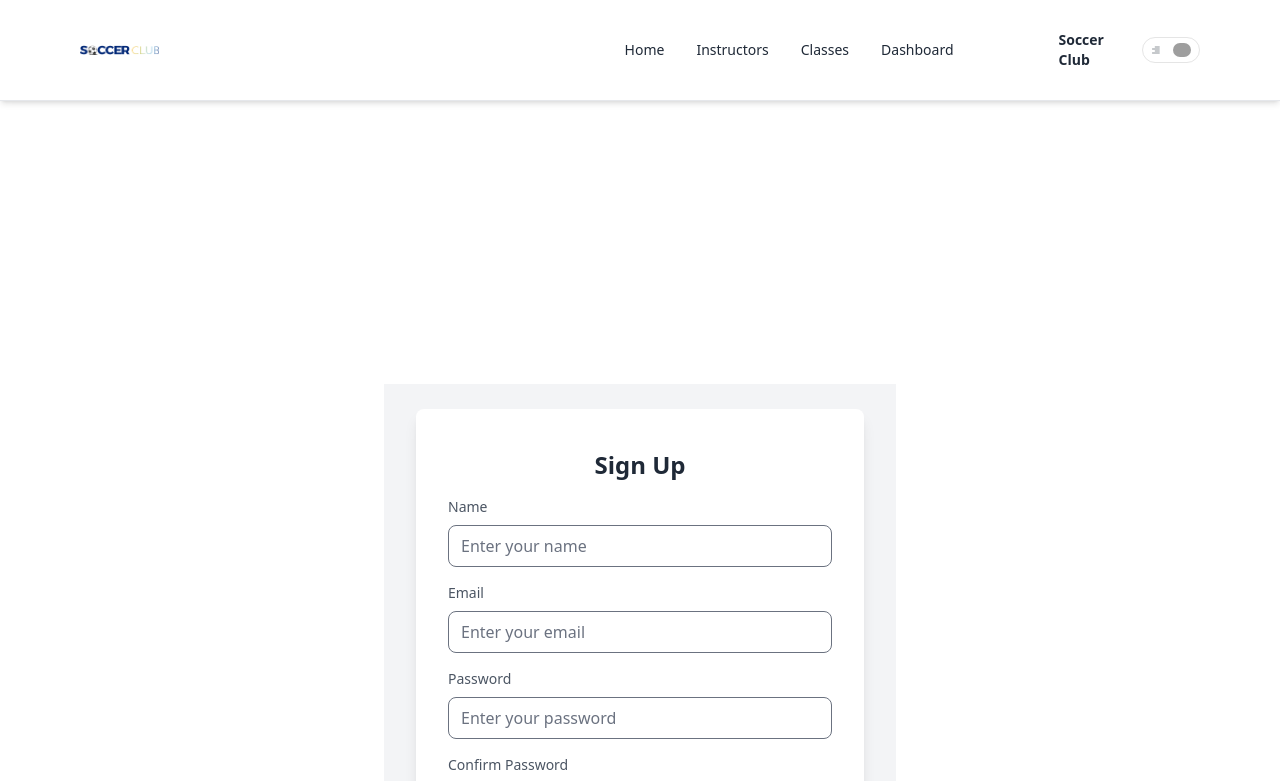
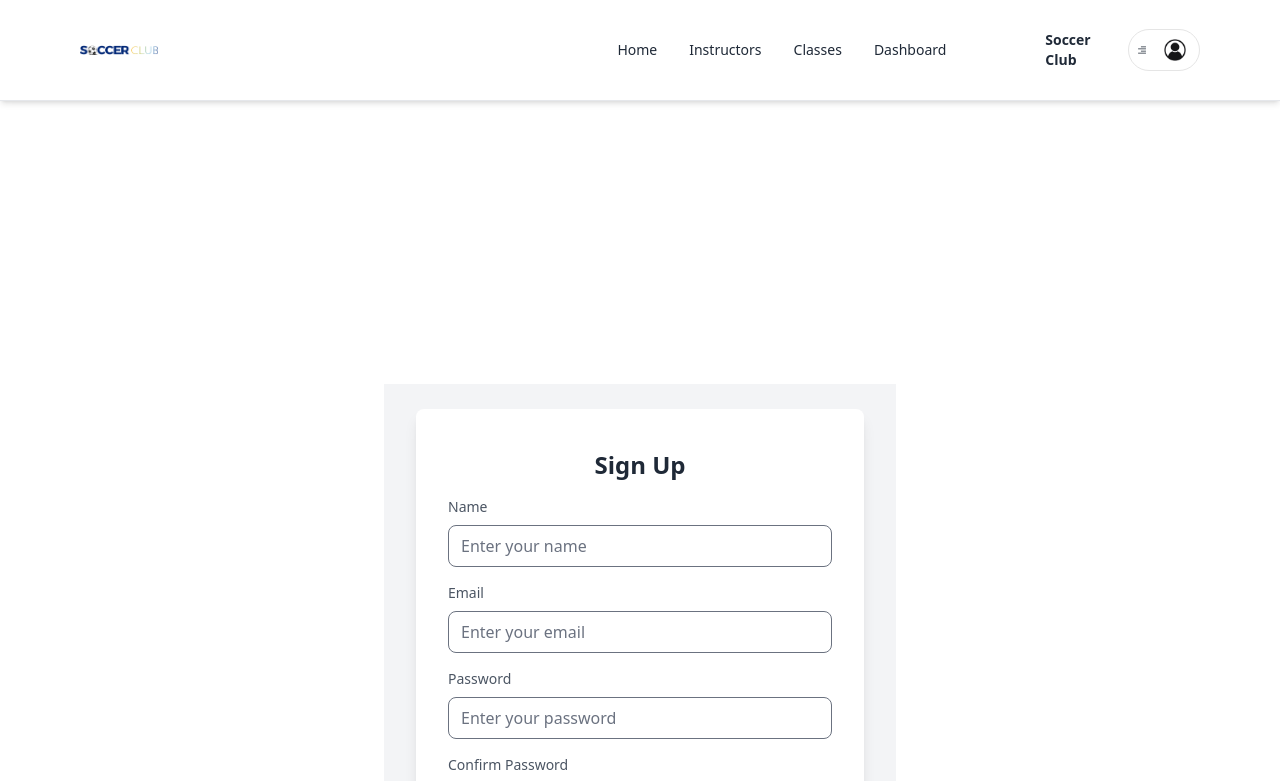
Before and after one commit to mehrabhossain1/ass-12-client, a React (Vite) app: page /signup in a window 1280 px wide. Shown: the top 781 px of the page. Built offline with nearby package versions, Linux system fonts and the light colour scheme; no server answers; grey boxes are pictures that could not be loaded.

Commit message:
user pic

```diff
--- a/src/Providers/AuthProvider.jsx
+++ b/src/Providers/AuthProvider.jsx
@@ -5,6 +5,7 @@ import {
   onAuthStateChanged,
   signInWithEmailAndPassword,
   signOut,
+  updateProfile,
 } from "firebase/auth";
 import { app } from "../firebase/firebase.init";
 
@@ -31,6 +32,13 @@ const AuthProvider = ({ children }) => {
     return signOut(auth);
   };
 
+  const updateUserProfile = (name, photo) => {
+    return updateProfile(auth.currentUser, {
+      displayName: name,
+      photoURL: photo,
+    });
+  };
+
   useEffect(() => {
     const unsubscribe = onAuthStateChanged(auth, (currentUser) => {
       setUser(currentUser);
@@ -48,6 +56,7 @@ const AuthProvider = ({ children }) => {
     createUser,
     signIn,
     logOut,
+    updateUserProfile
   };
   return (
     <AuthContext.Provider value={authInfo}>{children}</AuthContext.Provider>
--- a/src/pages/Shared/Navbar/Avatar.jsx
+++ b/src/pages/Shared/Navbar/Avatar.jsx
@@ -1,14 +1,16 @@
+import { useContext } from "react";
+import { AuthContext } from "../../../providers/AuthProvider";
+import defaultImg from "../../../assets/defaultUser.jpg";
+
 const Avatar = () => {
+  const { user } = useContext(AuthContext);
   return (
     <img
       className='rounded-full'
-      // src={user && user.photoURL ? user.photoURL : avatarImg}
-      src={
-        "https://images.unsplash.com/photo-1633332755192-727a05c4013d?ixlib=rb-4.0.3&ixid=M3wxMjA3fDB8MHxzZWFyY2h8Mnx8dXNlcnxlbnwwfHwwfHx8MA%3D%3D&w=1000&q=80"
-      }
+      src={user && user.photoURL ? user.photoURL : defaultImg}
       alt='profile'
-      height='30'
-      width='30'
+      height='50'
+      width='50'
     />
   );
 };
--- a/src/pages/SignUp/SignUp.jsx
+++ b/src/pages/SignUp/SignUp.jsx
@@ -3,19 +3,21 @@ import { useContext } from "react";
 import { useForm } from "react-hook-form";
 import { FcGoogle } from "react-icons/fc";
 import { Link, useNavigate } from "react-router-dom";
-import { AuthContext } from "../../Providers/AuthProvider";
+
 import Swal from "sweetalert2";
+import { AuthContext } from "../../providers/AuthProvider";
 
 // TODO: private route jodi lage taile kro, moving to homepage
 const SignUp = () => {
   const {
     register,
     handleSubmit,
+    reset,
     formState: { errors },
     watch,
   } = useForm();
 
-  const { createUser } = useContext(AuthContext);
+  const { createUser, updateUserProfile } = useContext(AuthContext);
   const navigate = useNavigate();
 
   const onSubmit = (data) => {
@@ -23,16 +25,19 @@ const SignUp = () => {
     createUser(data.email, data.password).then((res) => {
       const loggedUser = res.user;
       console.log(loggedUser);
-      Swal.fire({
-        title: "User created",
-        showClass: {
-          popup: "animate__animated animate__fadeInDown",
-        },
-        hideClass: {
-          popup: "animate__animated animate__fadeOutUp",
-        },
-      });
-      navigate("/");
+      updateUserProfile(data.name, data.photoUrl)
+        .then(() => {
+          reset();
+          Swal.fire({
+            position: "top-end",
+            icon: "success",
+            title: "User created successfully",
+            showConfirmButton: false,
+            timer: 1500,
+          });
+          navigate("/");
+        })
+        .catch((err) => console.log(err));
     });
   };
 
```
Also changed, not shown: src/assets/defaultUser.jpg (added).
